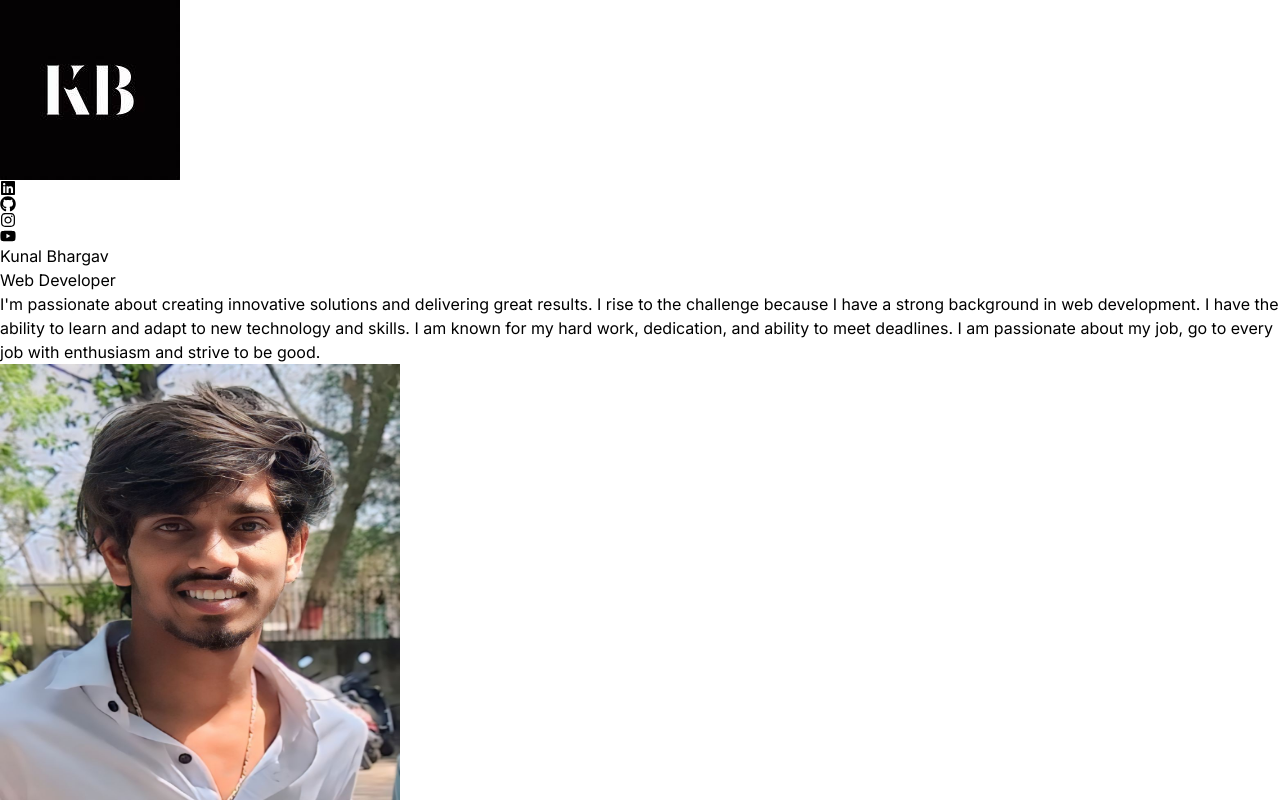
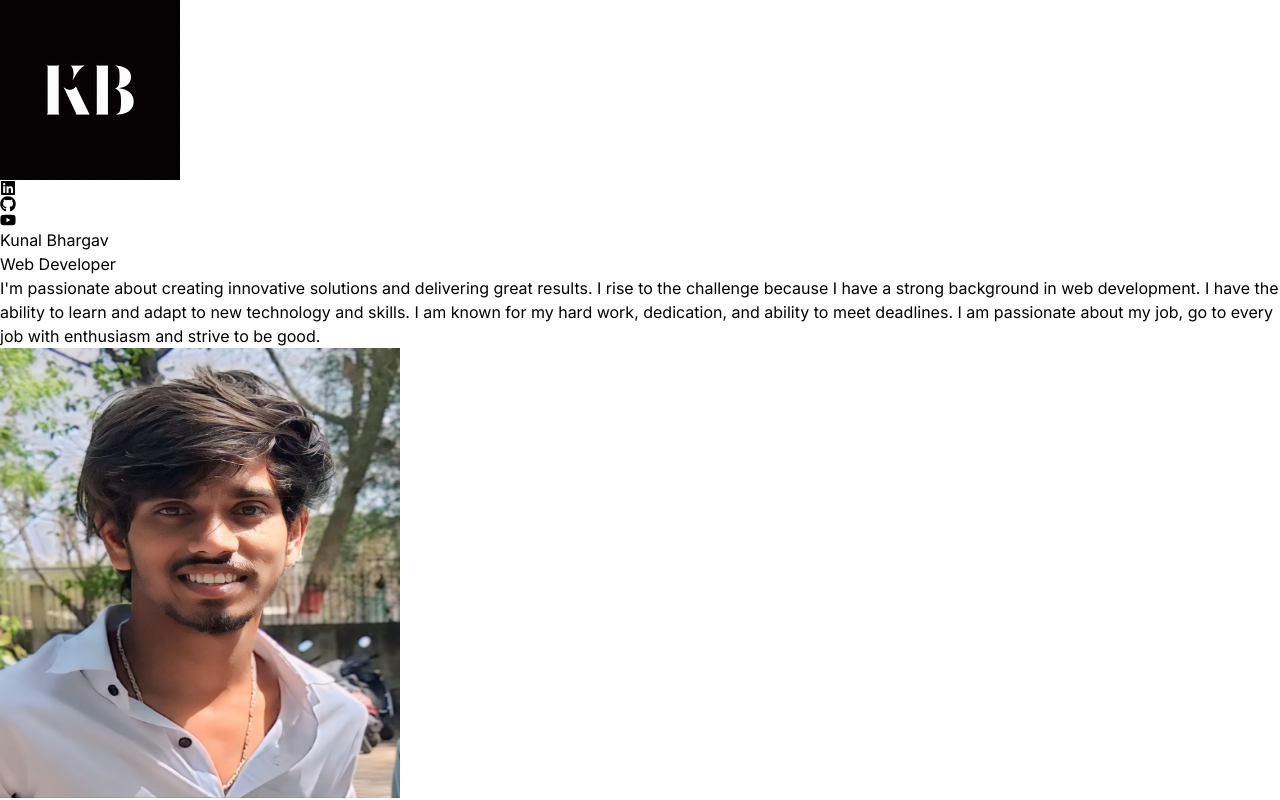
Before and after one commit to kunnalbharrgav7/Porfolio-KunalBhargav, a React (Vite) app: page / in a window 1280 px wide. Shown: the top 800 px of the page. Built offline with nearby package versions, Linux system fonts and the light colour scheme.

Commit message:
Update Navbar.jsx

```diff
--- a/src/components/Navbar.jsx
+++ b/src/components/Navbar.jsx
@@ -2,7 +2,7 @@
 import logo from "../assets/kunalbhargav.png";
 import { FaLinkedin } from "react-icons/fa";
 import { FaGithub } from "react-icons/fa";
-import { FaInstagram } from "react-icons/fa";
+// import { FaInstagram } from "react-icons/fa";
 // import { FaWhatsapp } from "react-icons/fa";
 import { FaYoutube } from "react-icons/fa";
 // import { SocialMedia } from "../constants";
@@ -16,10 +16,9 @@ const Navbar = () => {
     </div>
     <div
     className="m-8 flex items-center justify-center gap-4 text-2xl">
-      <a href="https://www.linkedin.com/in/kunal-bhargav-1ab85b230/"><FaLinkedin ></FaLinkedin></a>
-      <a href="https://github.com/kunnalbharrgav7"><FaGithub ></FaGithub></a>
-      <a href="https://www.instagram.com/kunal_bhargav_0007/"><FaInstagram ></FaInstagram></a>
-      <a href="https://www.youtube.com/@27_kunalbhargav44"><FaYoutube></FaYoutube></a>
+      <a href="https://www.linkedin.com/in/kunal-bhargav-1ab85b230/" target="_blank"><FaLinkedin ></FaLinkedin></a>
+      <a href="https://github.com/kunnalbharrgav7" target="_blank"><FaGithub ></FaGithub></a>
+      <a href="https://www.youtube.com/@27_kunalbhargav44" target="_blank"><FaYoutube></FaYoutube></a>
       {/* {
         SocialMedia.map((item, index) => {
           return (
```
